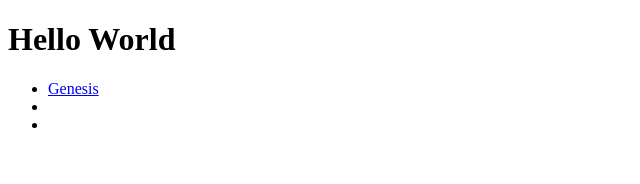
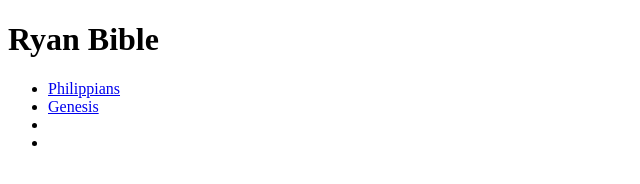
Before and after one commit to RyanBible/ryanbible.github.io, a plain HTML site: page index.html in a window 1280 px wide. Shown: the whole page, without its empty margins (0-640 px from the left). Drawn offline with Linux system fonts and the light colour scheme.

Commit message:
Update index.html

```diff
--- a/index.html
+++ b/index.html
@@ -1,10 +1,10 @@
 <!DOCTYPE html>
 <html>
 <body>
-<h1>Hello World</h1>
+<h1>Ryan Bible</h1>
 <ul>
-<li><a href="Philippians.html>Philippians</a></li>
-<li><a href="Genesis.html>Genesis</a></li>
+<li><a href="Philippians.html">Philippians</a></li>
+<li><a href="Genesis.html">Genesis</a></li>
 <li></li>
 <li></li>
 </ul>
```
